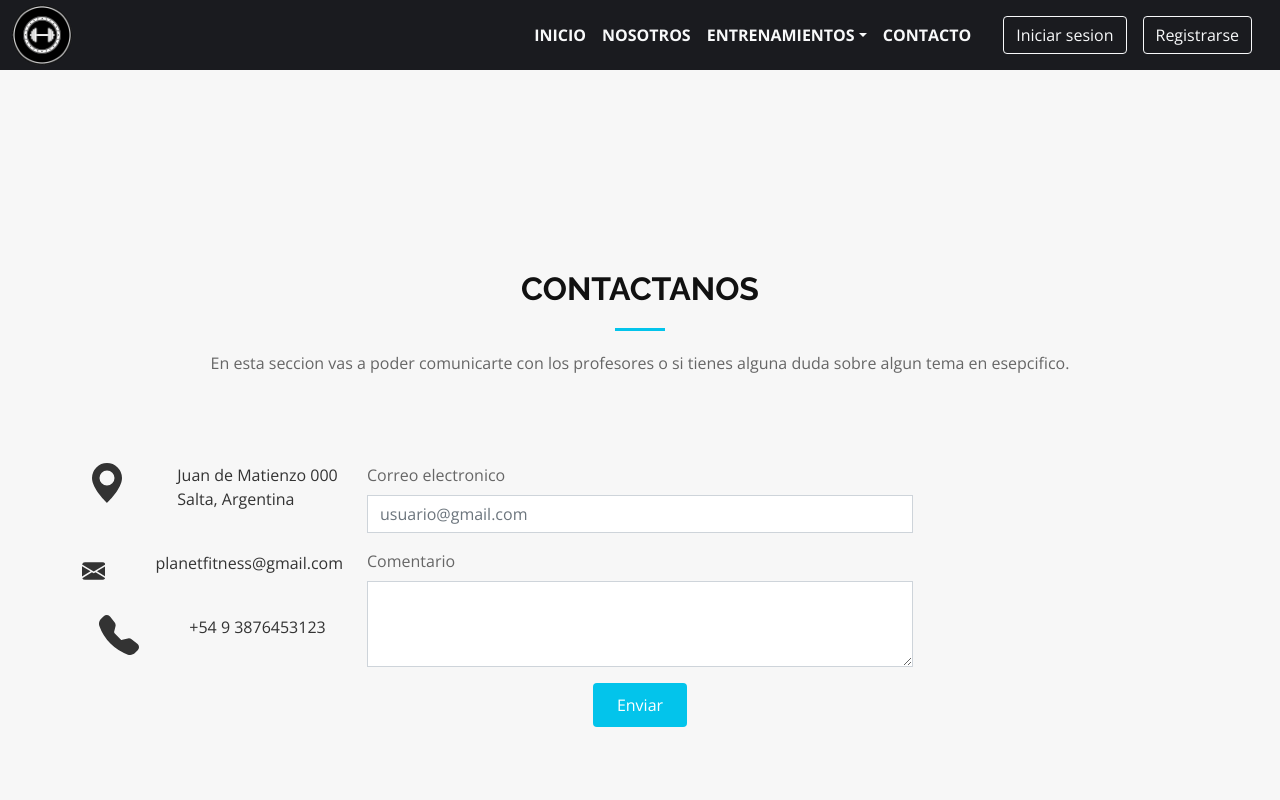
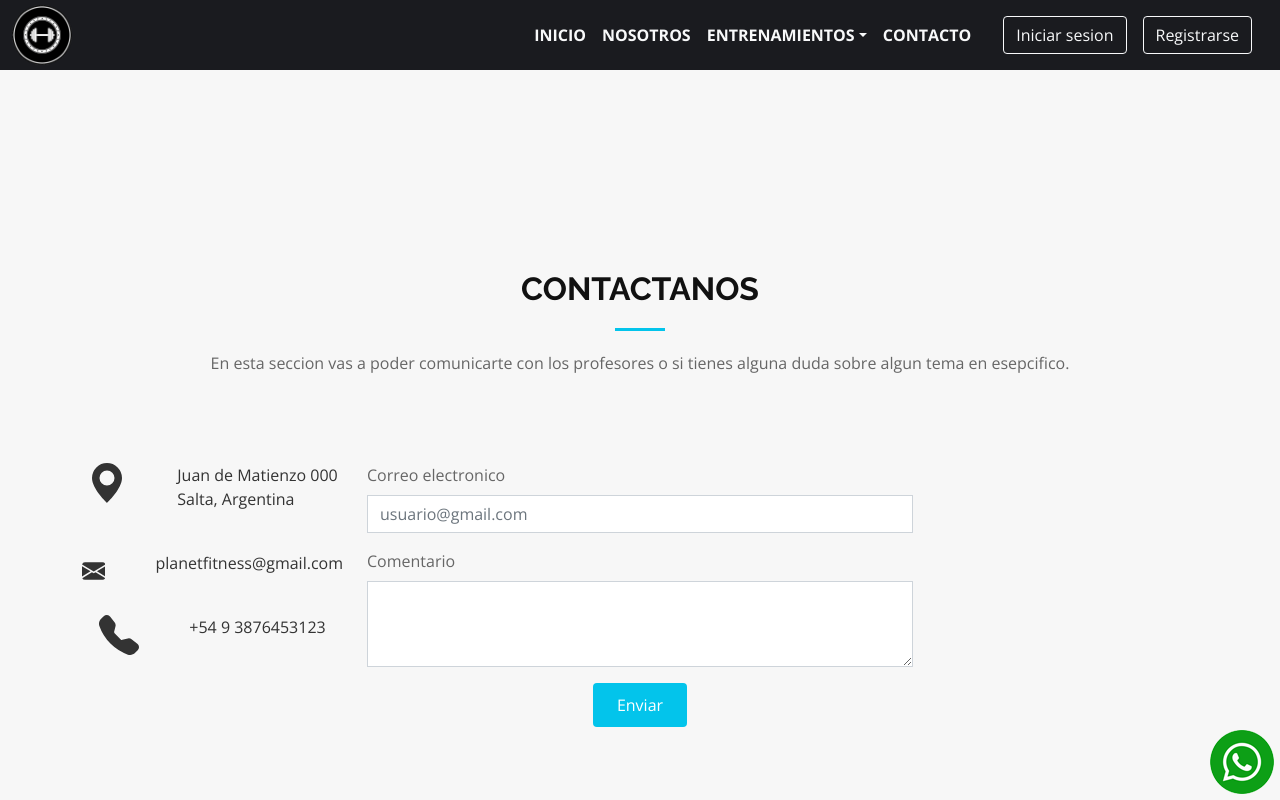
Before and after one commit to kevinserrano01/PLANET-FIT-actualizado, a website: page pages/contacto.html in a window 1280 px wide. Shown: the top 800 px of the page. Drawn offline with nearby package versions, Linux system fonts and the light colour scheme.

Commit message:
agregue el logo de whatsapp en la seccion de contacto

```diff
--- a/pages/contacto.html
+++ b/pages/contacto.html
@@ -150,7 +150,13 @@
 
             </div>
         </div>
+
+        <div class="whatsapp">
+            <a href="https://wa.me/+5493876184300" target="_blank"><img src="../images/whatsapp.png" alt="logo whatsapp"></a>
+        </div>
+
     </section>
+
 
     <!-- INICIO DE FOOTER---------------------------------------------------------------------------------------------------------------------------- -->
     <div class="container-fluid text-center">
--- a/scss/_sections.scss
+++ b/scss/_sections.scss
@@ -29,7 +29,7 @@ background: #fff;
 padding: 80px 0;
 
     .about-container {
-        background: url("../images/asistentes-de-direccion-y-trabajo-en-equipo.png") left top no-repeat;
+        background: url("../images/EQUIPO1.jpg") no-repeat;
         background-position: right;
         background-size: contain;
     }
@@ -215,6 +215,16 @@ padding: 80px 0;
             }
         }
     }
+
+    .whatsapp{
+        position: fixed;
+        bottom: 20px;
+        right: 20px;
+        width: 50px;
+        height: 50px;
+        z-index: 1;
+    }
+
 }
 
 // SECCION INGRESAR=========================================================================
```
Also changed, not shown: pages/nosotros.html (+1 -3 lines), css/estilos.css, images/EQUIPO1.jpg (added), images/logo-gym.png (deleted), images/whatsapp.png (added).
